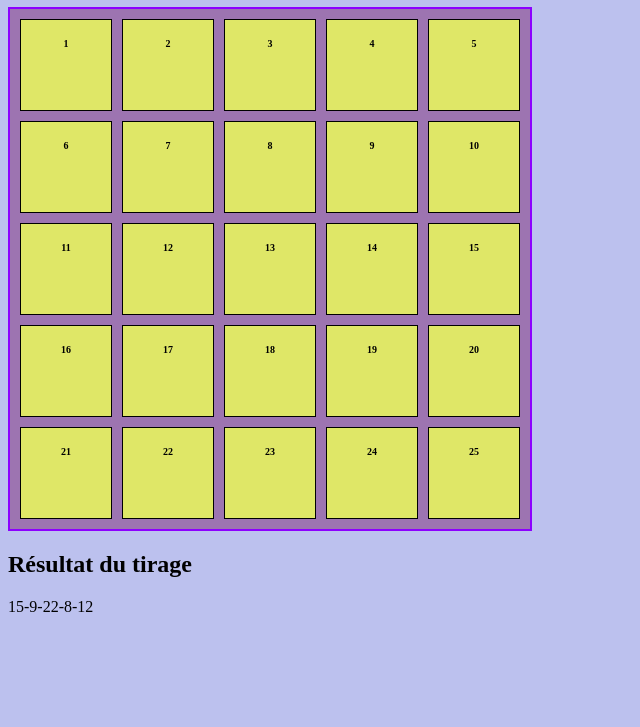
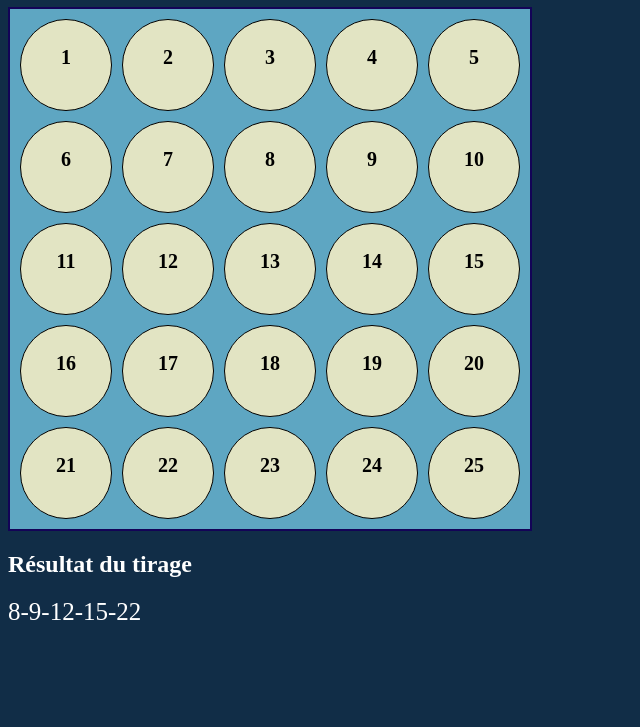
Before and after one commit to christopheluc62/loterie, a plain HTML site: page index.html in a window 1280 px wide. Shown: the part 73-800 px from the top of the page, without its empty margins (0-640 px from the left). Drawn offline with Linux system fonts and the light colour scheme.

Commit message:
tirage 5 numéros aléatoires distincts

```diff
--- a/index.html
+++ b/index.html
@@ -10,9 +10,11 @@
 <body>
     <h1>WELCOME TO THE WILD LOTTERY</h1>
     <div class="container-grid">
-        <div class="ccase-class">
-            <h2 class="ccaseNumber-class">1</h2>
-        </div>
+        <!-- <div class="ccase-class">
+            <h2 class="ccaseNumber-class"></h2>
+        </div> -->
+    </div>
+    <div class="tableauGains">
     </div>
     <h2>Résultat du tirage</h2>
     <div id="resultat"></div>
--- a/loterie.js
+++ b/loterie.js
@@ -1,3 +1,4 @@
+//création 25 cases
 function createCase(number) {
 	const container = document.querySelector(".container-grid");
 	const ccase = document.createElement("div");
@@ -10,10 +11,11 @@ function createCase(number) {
 	ccase.appendChild(ccaseNumber);
 }
 
-for (let i=2; i<=25; i++) {
+for (let i=1; i<=25; i++) {
 	createCase(i);
 }
 
+//tirage 5 numéros distincts
 function entierAleatoire(min, max) {
  return Math.floor(Math.random() * (max - min + 1)) + min;
 }
@@ -21,24 +23,16 @@ function entierAleatoire(min, max) {
 let array = [];
 for (let i=0; i<5; i++) {
 	let number = entierAleatoire(1, 25);
+  	if (array.includes(number)) {
+  	i -= 1;
+  	} else {
 	array.push(number);
+	}
 }
+
+//affichage des numéros sortis dans l'ordre croissant
+function compare(x, y) {
+	return x - y;
+}
+array.sort(compare);
 document.getElementById("resultat").innerHTML = array.join("-");
-
-
-//vérifier ensuite qu'il n'y a pas de numéros identiques
-
-//pour trier dans l'ordre croissant
-// const array=[4,12,68,0,1,56,23,4];
-
-//   function compare(x, y) {
-//     return x - y;
-//   }
-// let nombres = array;
-// nombres.sort(compare);
-
-// if(nombres === array) {
-// console.log("true");
-// } else {
-// console.log("false");
-// }
--- a/style.css
+++ b/style.css
@@ -1,5 +1,5 @@
 body {
-  background-color: rgb(188, 193, 238);
+  background-color: rgb(17, 45, 71);
 }
 
 .container-grid {
@@ -8,8 +8,8 @@ grid-gap: 10px;
 width: 500px;
 height: 500px;
 padding: 10px;
-border: 2px solid rgb(140, 0, 255);
-background-color: rgb(157, 116, 177);
+border: 2px solid rgb(19, 3, 87);
+background-color: rgb(94, 166, 194);
 grid-template-columns: repeat(5, 1fr);
 grid-template-rows: repeat(5, 1fr);
 }
@@ -18,12 +18,24 @@ grid-template-rows: repeat(5, 1fr);
 
 .ccase-class {
   padding: 10px 0px;
-  background-color: rgb(223, 231, 103);
+  background-color: rgb(226, 228, 195);
   border: 1px solid black;
+  border-radius: 50%;
 }
 
 .ccaseNumber-class {
-  text-align: center;
-  font-size: 10px;
+  display: flex;
+  justify-content: center;
+  align-items: center;
+  font-size: 20px;
   color: black;
 }
+
+h1, h2 {
+  color: white;
+}
+
+#resultat {
+  color: white;
+  font-size: 25px;
+}
```
